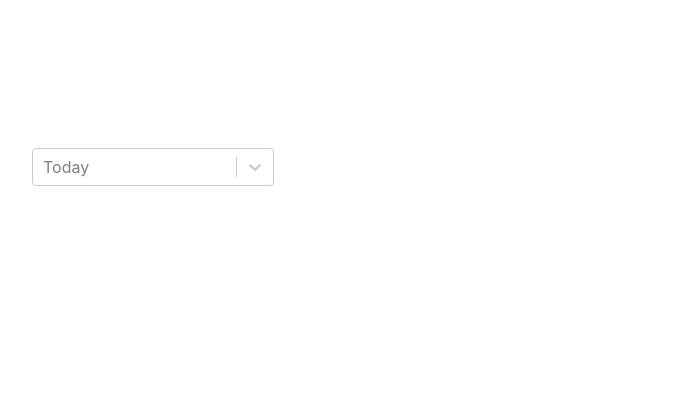
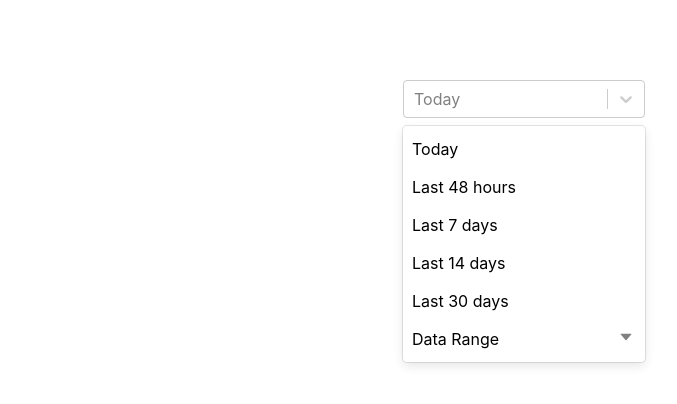
Before and after one commit to teomihsav/calendar, a React (Create React App) app: page / in a window 1280 px wide. Shown: the top 404 px of the page, without its empty margins (116-793 px from the left). Built offline with nearby package versions, Linux system fonts and the light colour scheme.

Commit message:
Changed the way of opening calendar

```diff
--- a/src/App.css
+++ b/src/App.css
@@ -1,3 +1,5 @@
 .App {
-  padding: 3rem;
+  display: flex;
+  justify-content: center;
+  padding-top: 5rem;
 }
--- a/src/App.tsx
+++ b/src/App.tsx
@@ -6,11 +6,12 @@ import Opt from './components/Option'
 import './App.css'
 import "react-datepicker/dist/react-datepicker.css"
 
+
 const App = () => {
 
   return (
     <div className='App'>
-      <Opt />
+        <Opt />
     </div>
   )
 }
--- /dev/null
+++ b/src/components/Option.css
@@ -0,0 +1,22 @@
+
+
+
+.input  {
+    border: 0;
+    font-size: 15px;
+    width: 11.7rem;
+    padding: 9px;
+    color: black;
+    background: white;
+    cursor: 'pointer';
+}
+
+.inputWithDeleteButton {
+  border: 0;
+  font-size: 15px;
+  width: 10rem;
+  padding: 9px;
+  color: black;
+  background: white;
+  cursor: 'pointer';
+}
--- a/src/components/Option.tsx
+++ b/src/components/Option.tsx
@@ -1,16 +1,17 @@
-import React, { CSSProperties, ReactNode, useState } from "react"
+import React, { CSSProperties, useState } from "react"
 
-import Select, { components, GroupBase, OptionProps } from "react-select"
+import Select, { StylesConfig, components, GroupBase, OptionProps } from "react-select"
+
+// import { ColourOption, colourOptions } from '../data';
+
 import DatePicker from "react-datepicker"
-import moment, { Moment } from "moment"
+import moment from "moment"
 
 import { options } from "./data"
 import "react-datepicker/dist/react-datepicker.css"
-import {
-    AiFillCaretUp,
-    AiFillCaretDown,
-    AiOutlineDelete
-} from "react-icons/ai"
+import { AiFillCaretUp, AiFillCaretDown, AiOutlineDelete } from "react-icons/ai"
+
+import './Option.css'
 
 const renderNestedOption = (props: JSX.IntrinsicAttributes & OptionProps<unknown, boolean, GroupBase<unknown>>, label: boolean | React.ReactChild | React.ReactFragment | React.ReactPortal | null | undefined, nestedOptions: { displayName: boolean | React.ReactChild | React.ReactFragment | React.ReactPortal | null | undefined }[]) => {
     const { innerProps, selectOption } = props
@@ -68,21 +69,6 @@ const Option = (props: any) => {
         setIsOpenRange(!isOpenRange)
     }
 
-    const useHover = (
-        styleOnHover: CSSProperties,
-        styleOnNotHover: CSSProperties = {}
-    ) => {
-        const [style, setStyle] = useState(styleOnNotHover)
-
-        const onMouseEnter = () => setStyle(styleOnHover)
-        const onMouseLeave = () => setStyle(styleOnNotHover)
-
-        return { style, onMouseEnter, onMouseLeave }
-    }
-    const hover = useHover({ backgroundColor: "#cbd8e7" })
-    const hoverEnd = useHover({ backgroundColor: "#cbd8e7" })
-    const hoverRange = useHover({ backgroundColor: "#cbd8e7" })
-
     const { children, data } = props
     const nestedOptions = data.options
     if (nestedOptions) {
@@ -93,72 +79,77 @@ const Option = (props: any) => {
     if (children === "Data Range") {
         return (
             <components.Option {...props}>
-                <div style={{}}>
+                <div style={{ cursor: 'pointer' }}>
                     <div onClick={handleClickRange}>
-                        <span style={{ display: 'flex', justifyContent: 'space-between', padding: '9px', color: 'black' }}>
-                            {children} {isOpenRange ? <AiFillCaretUp /> : <AiFillCaretDown />}
+                        <span style={{ display: 'flex', justifyContent: 'space-between', padding: '9px 11px 9px 9px', color: 'black' }}>
+                            {children} {isOpenRange ? <AiFillCaretUp color='grey'/> : <AiFillCaretDown color='grey'/>}
                         </span>
                     </div>
                     <div>
                         {isOpenRange && (
                             <div style={{ background: 'white' }}>
-                                <div onClick={handleClick} {...hover}>
-                                    <span
-                                        style={{ display: "flex", justifyContent: "space-between", padding: "9px", color: 'black', background: 'white' }} >
-                                        Start Date
-                                        {isOpen ? <AiFillCaretUp /> : <AiFillCaretDown />}
+
+                                <span style={{ display: "flex", alignItems: 'center', color: 'black' }}>
+                                    <div onClick={handleClick} >
+                                        <span style={{ display: "flex", padding: "0px", color: 'black', background: 'white' }}>
+                                            <input
+                                                className={isOpen ? 'inputWithDeleteButton' : 'input'}
+                                                placeholder='Start Date'
+                                                value={isOpen ? moment(startDate).format("DD-MM-yyyy") : 'Start Date'}
+                                            />
+                                            <span style={{ margin: '10px' }}>
+                                                {isOpen ? <AiFillCaretUp color='grey'/> : <AiFillCaretDown color='grey'/>}
+                                            </span>
                                         </span>
                                     </div>
+                                    {
+                                        isOpen &&
+                                        <span onClick={() => setStartDate("" as unknown as Date)} style={{ margin: '0px 10px 0px 0px' }}>
+                                            <AiOutlineDelete color='grey'/>
+                                        </span>
+                                    }
+                                </span>
+                                <div style={{ height: "2px", background: "lightGrey", margin: "0px 10px 10px 10px", color: "lightGrey" }}  > </div>
 
                                 {isOpen && (
-                                    <div style={{ backgroundColor: 'white' }} >
-
-                                        <div
-                                            style={{ height: "2px", background: "lightGrey", margin: "10px", color: "lightGrey" }}  >
-                                        </div>
-
-                                        <div style={{ display: "flex", justifyContent: "space-between", padding: "9px", background: 'white', color: 'black' }} >
-                                            {moment(startDate).isValid() ? moment(startDate).format("DD-MM-yyyy") : "00-00-0000"}
-                                            <div onClick={() => setStartDate("" as unknown as Date)}>
-                                                <AiOutlineDelete />
-                                            </div>
-                                        </div>
-
-                                        <div
-                                            style={{ height: "2px", background: "lightGrey", margin: "10px", color: "lightGrey" }} >
-                                        </div>
-
+                                    <div >
+                                        <div>
                                             <DatePicker
                                                 selected={startDate}
                                                 onChange={handleChange}
                                                 isClearable
                                                 inline
                                             />
-
+                                        </div>
                                     </div>
                                 )}
 
-                                <div onClick={handleClickEnd} {...hoverEnd}>
-                                    <span style={{ display: "flex", justifyContent: "space-between", padding: "9px", color: 'black', background: 'white' }} >
-                                        End Date
-                                        {isOpenEnd ? <AiFillCaretUp /> : <AiFillCaretDown />}
+                                {/* --- */}
+
+                                <span style={{ display: "flex", alignItems: 'center', color: 'black', }}>
+                                    <div onClick={handleClickEnd} >
+                                        <span style={{ color: 'black', background: 'white' }}>
+                                            <input
+                                                className={isOpenEnd ? 'inputWithDeleteButton' : 'input'}
+                                                placeholder='End Date'
+                                                value={isOpenEnd ? moment(endDate).format("DD-MM-yyyy") : 'End Date'}
+                                            />
+                                            <span style={{ margin: '10px' }}>
+                                                {isOpenEnd ? <AiFillCaretUp color='grey'/> : <AiFillCaretDown color='grey'/>}
+                                            </span>
                                         </span>
                                     </div>
+                                    {
+                                        isOpenEnd &&
+                                        <span onClick={() => setEndDate("" as unknown as Date)} style={{ margin: '0px 10px 0px 0px' }}>
+                                            <AiOutlineDelete color='grey'/>
+                                        </span>
+                                    }
+                                </span>
+                                <div style={{ height: "2px", background: "lightGrey", margin: "0px 10px 10px 10px", color: "lightGrey" }}  > </div>
 
                                 {isOpenEnd && (
                                     <div >
-                                        <div
-                                            style={{ height: "2px", background: "lightGrey", margin: "10px", color: "lightGrey" }}  >
-                                        </div>
-                                        <div style={{ display: "flex", justifyContent: "space-between", padding: "9px", margin: "8px", backgroundColor: 'white', color: 'black' }} >
-                                            {moment(endDate).isValid() ? moment(endDate).format("DD-MM-yyyy") : "00-00-0000"}
-                                            <div onClick={() => setEndDate("" as unknown as Date)}>
-                                                <AiOutlineDelete />
-                                            </div>
-                                        </div>
-                                        <div
-                                            style={{ height: "2px", background: "lightGrey", margin: "10px", color: "lightGrey" }} >
-                                        </div>
                                         <div>
                                             <DatePicker
                                                 selected={endDate}
@@ -170,10 +161,12 @@ const Option = (props: any) => {
                                     </div>
                                 )}
                             </div>
+
                         )}
                     </div>
+
                 </div>
-            </components.Option>
+            </components.Option >
         )
     } else {
         return <components.Option {...props}><span style={{ display: 'flex', padding: '9px', color: 'black' }}>{children}</span></components.Option>
@@ -181,27 +174,38 @@ const Option = (props: any) => {
 }
 
 const Opt = () => {
-    const customStyles = {
-        option: (provided: any) => ({
-            ...provided,
-            //   borderBottom: '1px dotted pink',
-            // color: state.isSelected ? 'black' : 'black',
-            // background: 'lightGrey',
-            padding: 0,
-        }),
+    // const customStyles = {
+    //     option: (provided: any) => ({
+    //         ...provided,
+    //         //   borderBottom: '1px dotted pink',
+    //         // color: state.isSelected ? 'black' : 'black',
+    //         // backgroundColor: '#e0e8f3',
+    //         padding: 0,
+    //     }),
+    // }
+    const colourStyles: StylesConfig<true> = {
+        control: (styles) => ({ ...styles, backgroundColor: 'white' }),
+        option: (styles, { data, isDisabled, isFocused, isSelected }) => {
+            const color = '#e0e8f3'
+            return {
+                backgroundColor: isDisabled ? undefined : isSelected ? '#e0e8f3' : isFocused ? '#f0f6ff' : undefined,
+                paddingBottom: '0px'
+            }
+        },
     }
 
     return (
 
-        <div style={{  padding: '100px', width: '242px', background: '#fff', }}>
+        <div style={{ position: 'relative', width: '242px', background: '#fff', }}>
             <Select
+                menuIsOpen
                 components={{ Option }}
                 closeMenuOnSelect={false}
-                options={options}
+                options={options as []}
                 placeholder="Today"
                 minMenuHeight={100}
                 maxMenuHeight={1000}
-                styles={customStyles}
+                styles={colourStyles}
             // onInputChange={handleInputChange}
             // value={value}
             />
```
Lines whose indentation alone changed are shown as unchanged.
